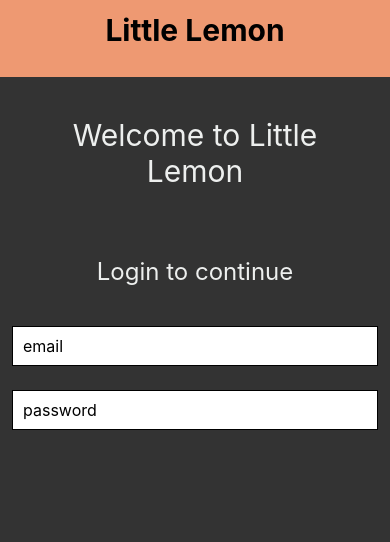
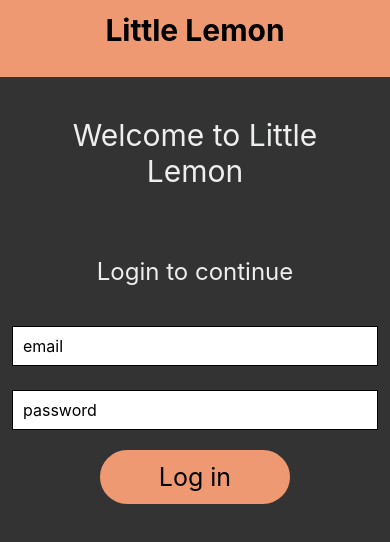
Before and after one commit to luvicsoura/coursera-react-little-lemon, a React Native app: screen / in a window 390 px wide. Shown: the top 542 px of the page. Built offline with nearby package versions, Linux system fonts and the light colour scheme.

Commit message:
week 3: Create a clickable text area with Pressable

```diff
--- a/components/LoginScreen.tsx
+++ b/components/LoginScreen.tsx
@@ -1,14 +1,22 @@
-import { useState } from 'react';
-import { ScrollView, Text, StyleSheet, TextInput } from 'react-native';
+import { useCallback, useState } from 'react';
+import { ScrollView, StyleSheet, Text, TextInput } from 'react-native';
+import { TextButton } from './TextButton';
 
 export function LoginScreen() {
+	const [loggedIn, setLoggedIn] = useState(false);
 	const [email, setEmail] = useState('');
 	const [password, setPassword] = useState('');
+
+	const login = useCallback(() => setLoggedIn(true), []);
 
 	return (
 		<ScrollView style={styles.container}>
 			<Text style={styles.headerText}>Welcome to Little Lemon</Text>
-			<Text style={styles.regularText}>Login to continue</Text>
+			<Text style={styles.regularText}>
+				{loggedIn ? 'You\'re logged in!' : 'Login to continue'}
+			</Text>
+			{!loggedIn && (
+				<>
 					<TextInput
 						placeholder='email'
 						keyboardType='email-address'
@@ -23,6 +31,11 @@ export function LoginScreen() {
 						onChangeText={setPassword}
 						secureTextEntry
 					/>
+					<TextButton onPress={login}>
+						Log in
+					</TextButton>
+				</>
+			)}
 		</ScrollView>
 	);
 }
--- /dev/null
+++ b/components/TextButton.tsx
@@ -0,0 +1,33 @@
+import { Pressable, PressableProps, StyleSheet, Text } from 'react-native';
+
+type TextButtonProps = Omit<PressableProps, 'children'> & {
+	children: string;
+};
+
+export const TextButton = ({
+	children,
+	style,
+	...props
+}: TextButtonProps) => (
+	<Pressable style={TextButtonStyles.button} {...props}>
+		<Text style={TextButtonStyles.buttonText}>{ children }</Text>
+	</Pressable>
+);
+
+const TextButtonStyles = StyleSheet.create({
+	button: {
+		fontSize: 22,
+		padding: 10,
+		marginVertical: 8,
+		margin: 100,
+		backgroundColor: '#EE9972',
+		borderColor: '#EE9972',
+		borderWidth: 2,
+		borderRadius: 50,
+	},
+	buttonText: {
+		color: 'black',
+		textAlign: 'center',
+		fontSize: 25,
+	}
+});
```
Lines whose indentation alone changed are shown as unchanged.
